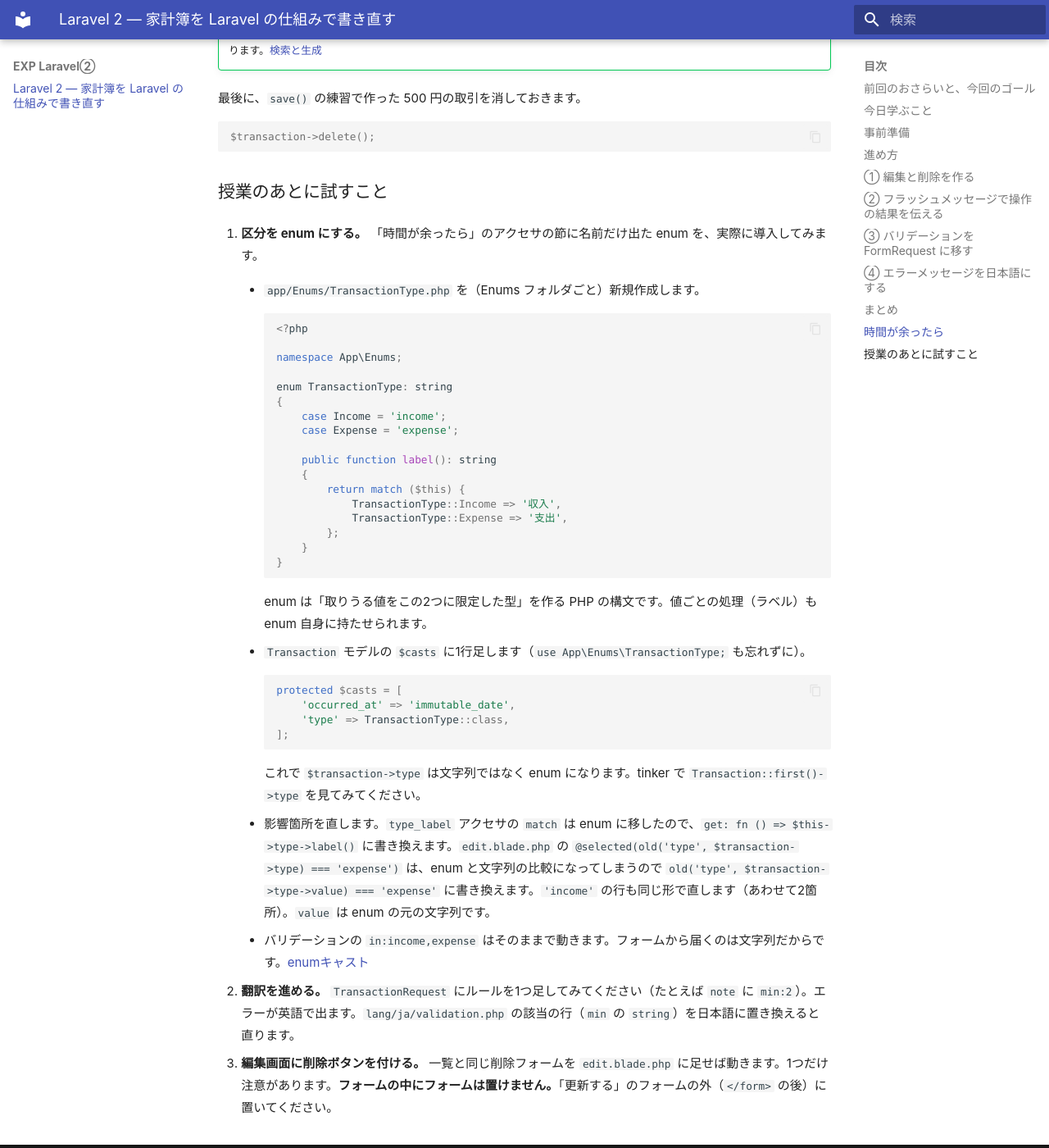
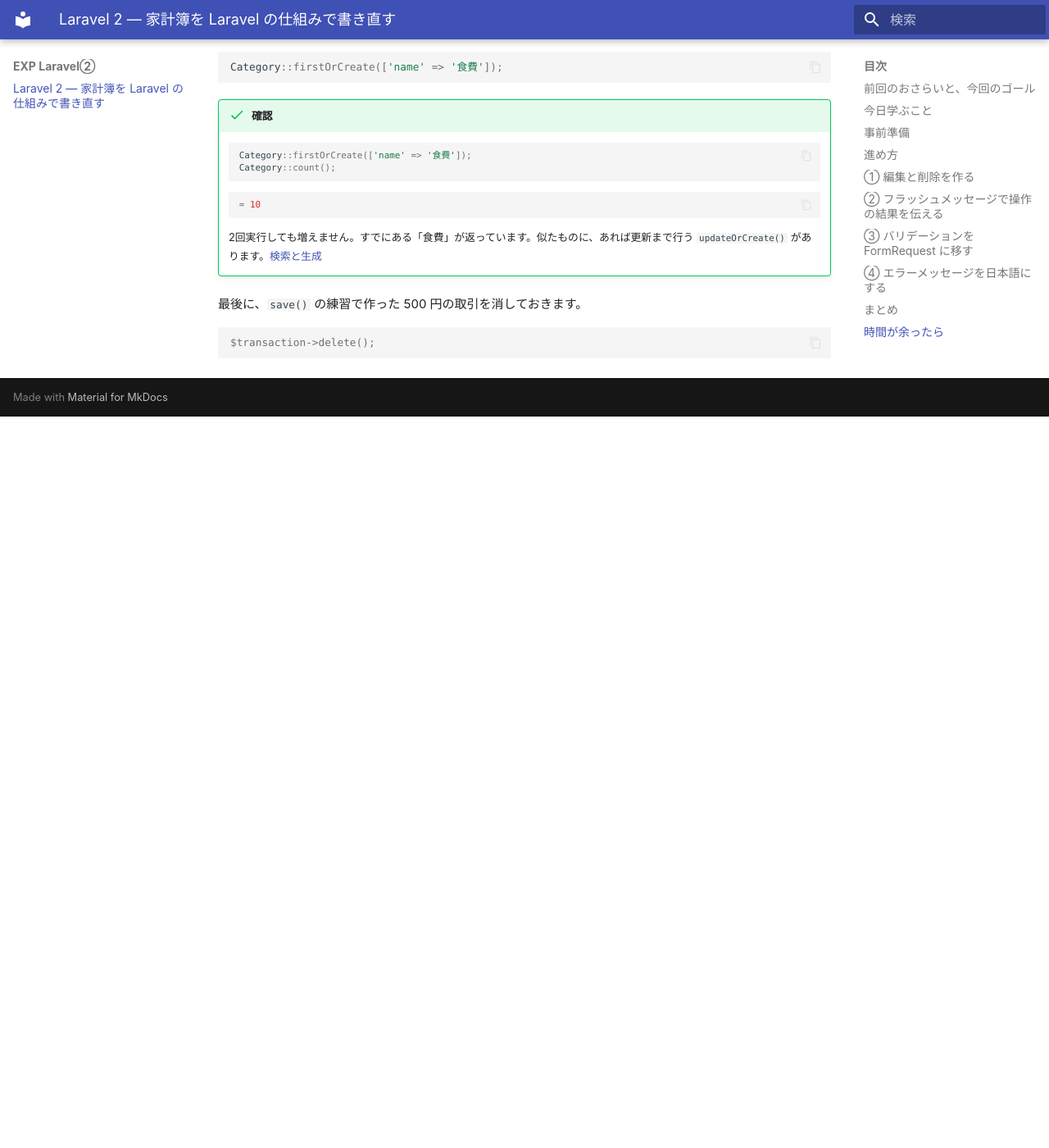
Before and after one commit to abekdwight/gslabo-lesson4, an MkDocs documentation site: the page built from docs/index.md, in a window 1280 px wide and 1400 px high, scrolled down 19098 px. Shown: the whole window at 82% size. Built offline with MkDocs 1.6.1 and Material for MkDocs 9.7.7, drawn with Linux system fonts in a browser that asks for light colours; after the commit the page ends 19606 px from its top, so only the background shows below that; some of the changed text lies outside the part shown.

Commit message:
rewrite route model binding explanation and drop the after-class section

````diff
--- a/docs/index.md
+++ b/docs/index.md
@@ -109,7 +109,25 @@ DELETE     transactions/{transaction} ........ transactions.destroy
 | 更新     | PUT      | `transactions/{transaction}`      | `/transactions/5`      |
 | 削除     | DELETE   | `transactions/{transaction}`      | `/transactions/5`      |
 
-コントローラ側では、メソッドの引数を `Transaction $transaction` と宣言します。**URL のセグメント名 `{transaction}` と引数の変数名 `$transaction` が同じ名前で、型が Eloquent モデルであるとき**、Laravel は URL に入った ID で transactions テーブルを検索し、見つかった1件をモデルにして引数に渡します。これが1つ目の新しい仕組み、**ルートモデルバインディング**です。`Transaction::find($id)` のような取得コードを自分で書く必要はなく、存在しない ID の URL を開いた場合は 404 ページが返ります。名前の一致が条件なので、引数名を `$item` のように変えると渡されなくなります。[ルートモデルバインディング](https://readouble.com/laravel/13.x/ja/routing.html#route-model-binding)
+コントローラ側では、メソッドの引数を以下のように宣言します。
+
+```php
+public function edit(Transaction $transaction) {}
+public function update(Transaction $transaction, Request $request) {}
+public function destroy(Transaction $transaction) {}
+```
+
+-  URL のセグメント名 `{transaction}`
+-  引数の変数名 `$transaction` かつ、型が Eloquent モデル
+
+この条件に一致する場合に、LaravelはモデルとURLを自動的に紐付ける仕組みになっています。
+
+これが、**ルートモデルバインディング**です。
+
+`Transaction::find($id)` のような取得コードを自分で書く必要はなく、存在しない ID の URL を開いた場合は 404 ページが返ります。
+名前の一致が条件なので、引数名を `$item` のように変えると渡されなくなります。
+
+[ルートモデルバインディング](https://readouble.com/laravel/13.x/ja/routing.html#route-model-binding)
 
 !!! info "ポイント：「どの1件か」は URL の ID で指定する"
 
@@ -1034,7 +1052,7 @@ APP_LOCALE=ja
 
 !!! note "補足：訳が無いルールはどうなるか"
 
-    まだ訳していない行のメッセージは、英語のまま表示されるだけで壊れはしません。授業のあとに、使う行から順に訳を進められます（「授業のあとに試すこと」の2番）。なお `config/app.php` の `locale` の近くにある `fallback_locale`（en）は、`ja` のファイルにキー自体が無いときに en 側から読むための設定です。
+    まだ訳していない行のメッセージは、英語のまま表示されるだけで壊れはしません。授業のあとに、使う行から順に訳を進められます。なお `config/app.php` の `locale` の近くにある `fallback_locale`（en）は、`ja` のファイルにキー自体が無いときに en 側から読むための設定です。
 
 !!! warning "つまずきポイント：英語のまま変わらない"
 
@@ -1388,7 +1406,7 @@ Transaction::first()->occurred_at;
 
 見た目は変わりません。「収入と支出をどう表示するか」を知っているのはモデルだけになり、ビューは受け取った属性を並べるだけになりました。
 
-なお、`'income'` / `'expense'` のような決まった値の集合には **enum**（列挙型）という仕組みがあり、値とラベルを enum 側で管理するとさらに整理できます。「授業のあとに試すこと」の1番に実装手順を載せています。
+なお、`'income'` / `'expense'` のような決まった値の集合には **enum**（列挙型）という仕組みがあり、値とラベルを enum 側で管理するとさらに整理できます。[enumキャスト](https://readouble.com/laravel/13.x/ja/eloquent-mutators.html#enum-casting)
 
 ### データを増やして、クエリメソッドを試す
 
@@ -1581,48 +1599,3 @@ Category::firstOrCreate(['name' => '食費']);
 ```php
 $transaction->delete();
 ```
-
-## 授業のあとに試すこと
-
-1. **区分を enum にする。** 「時間が余ったら」のアクセサの節に名前だけ出た enum を、実際に導入してみます。
-    - `app/Enums/TransactionType.php` を（Enums フォルダごと）新規作成します。
-
-        ```php
-        <?php
-
-        namespace App\Enums;
-
-        enum TransactionType: string
-        {
-            case Income = 'income';
-            case Expense = 'expense';
-
-            public function label(): string
-            {
-                return match ($this) {
-                    TransactionType::Income => '収入',
-                    TransactionType::Expense => '支出',
-                };
-            }
-        }
-        ```
-
-        enum は「取りうる値をこの2つに限定した型」を作る PHP の構文です。値ごとの処理（ラベル）も enum 自身に持たせられます。
-
-    - `Transaction` モデルの `$casts` に1行足します（`use App\Enums\TransactionType;` も忘れずに）。
-
-        ```php
-        protected $casts = [
-            'occurred_at' => 'immutable_date',
-            'type' => TransactionType::class,
-        ];
-        ```
-
-        これで `$transaction->type` は文字列ではなく enum になります。tinker で `Transaction::first()->type` を見てみてください。
-
-    - 影響箇所を直します。`type_label` アクセサの `match` は enum に移したので、`get: fn () => $this->type->label()` に書き換えます。`edit.blade.php` の `@selected(old('type', $transaction->type) === 'expense')` は、enum と文字列の比較になってしまうので `old('type', $transaction->type->value) === 'expense'` に書き換えます。`'income'` の行も同じ形で直します（あわせて2箇所）。`value` は enum の元の文字列です。
-    - バリデーションの `in:income,expense` はそのままで動きます。フォームから届くのは文字列だからです。[enumキャスト](https://readouble.com/laravel/13.x/ja/eloquent-mutators.html#enum-casting)
-
-2. **翻訳を進める。** `TransactionRequest` にルールを1つ足してみてください（たとえば `note` に `min:2`）。エラーが英語で出ます。`lang/ja/validation.php` の該当の行（`min` の `string`）を日本語に置き換えると直ります。
-
-3. **編集画面に削除ボタンを付ける。** 一覧と同じ削除フォームを `edit.blade.php` に足せば動きます。1つだけ注意があります。**フォームの中にフォームは置けません。**「更新する」のフォームの外（`</form>` の後）に置いてください。
````
